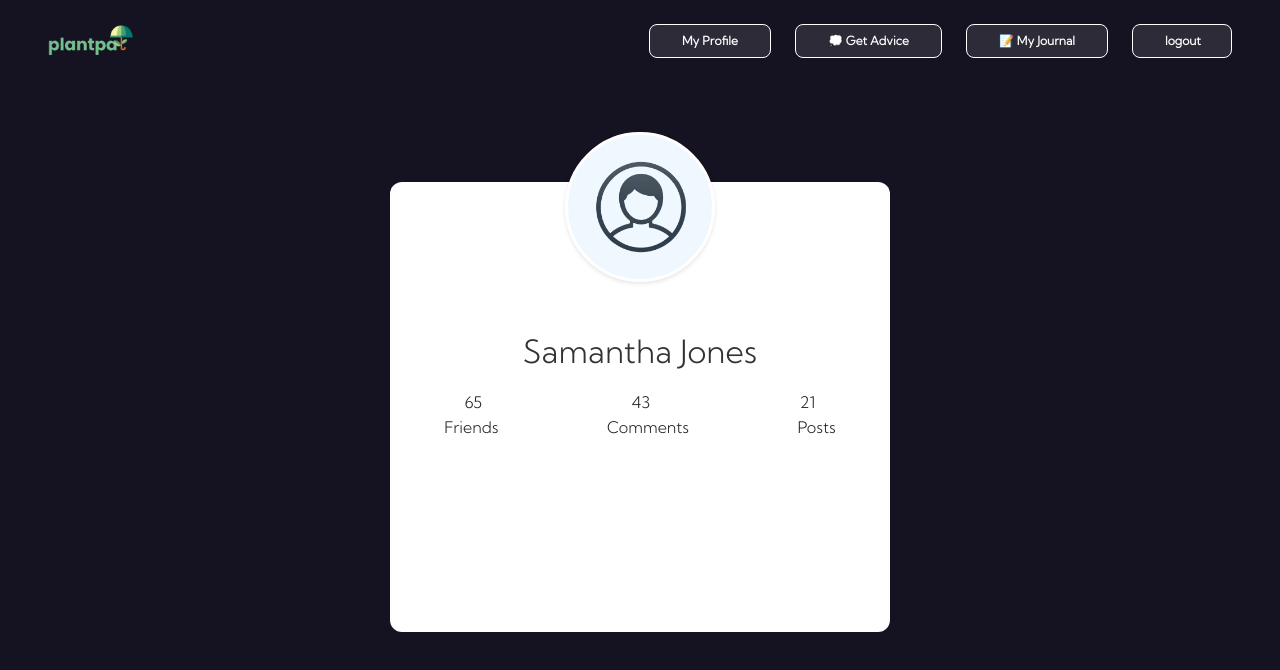
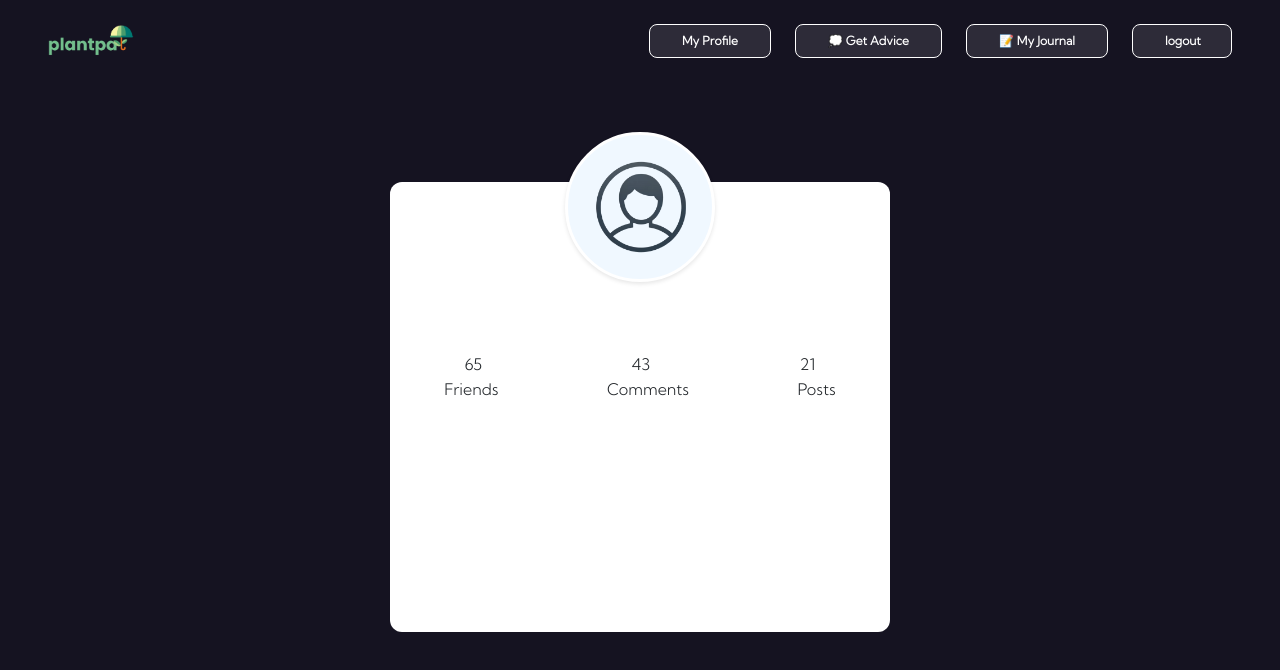
Before and after one commit to aarthi000/plantpal-v2.0, a React (Create React App) app: page /profile in a window 1280 px wide. Shown: the top 670 px of the page. Built offline with nearby package versions, Linux system fonts and the light colour scheme; no server answers.

Commit message:
profile is dynamic

```diff
--- a/src/pages/Profile.jsx
+++ b/src/pages/Profile.jsx
@@ -1,12 +1,26 @@
 import React, { useState, useEffect } from 'react';
 import './Profile.css';
 import '../pictures/userprofile.png'
+import { useAuth } from './login/contexts/AuthContext'
+
+
 const Profile = () => {
-    const userData = {
-        name: 'Samantha Jones',
+
+    const { currentUser } = useAuth(); // Destructure currentUser from useAuth
+    const [userData, setUserData] = useState({
+        name: '',
         location: 'New York, United States',
         university: 'Columbia University - New York'
-      };
+    });
+
+    useEffect(() => {
+        if (currentUser) {
+            setUserData({
+                ...userData,
+                name: currentUser.email
+            });
+        }
+    }, [currentUser]);
 
   return (
     <div className="bg-[#151321] min-h-screen">
@@ -32,7 +46,7 @@ const Profile = () => {
     <div className='profileCard'>
         <div className='circle'></div>
         <div className='name'>
-            <h2>Samantha Jones</h2>
+            <h2>{userData.name}</h2>
         </div>
 
         <div className='stat'>
```
